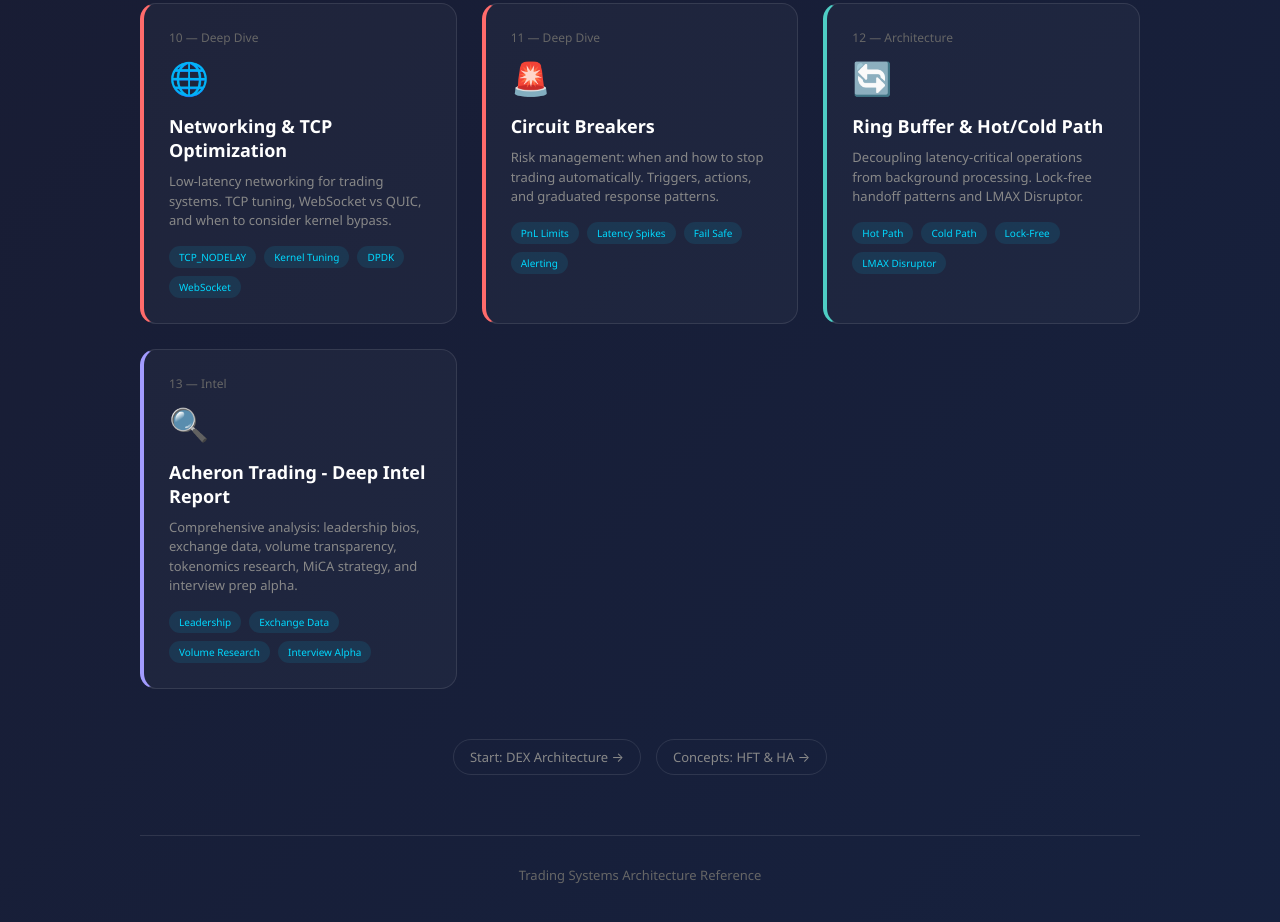
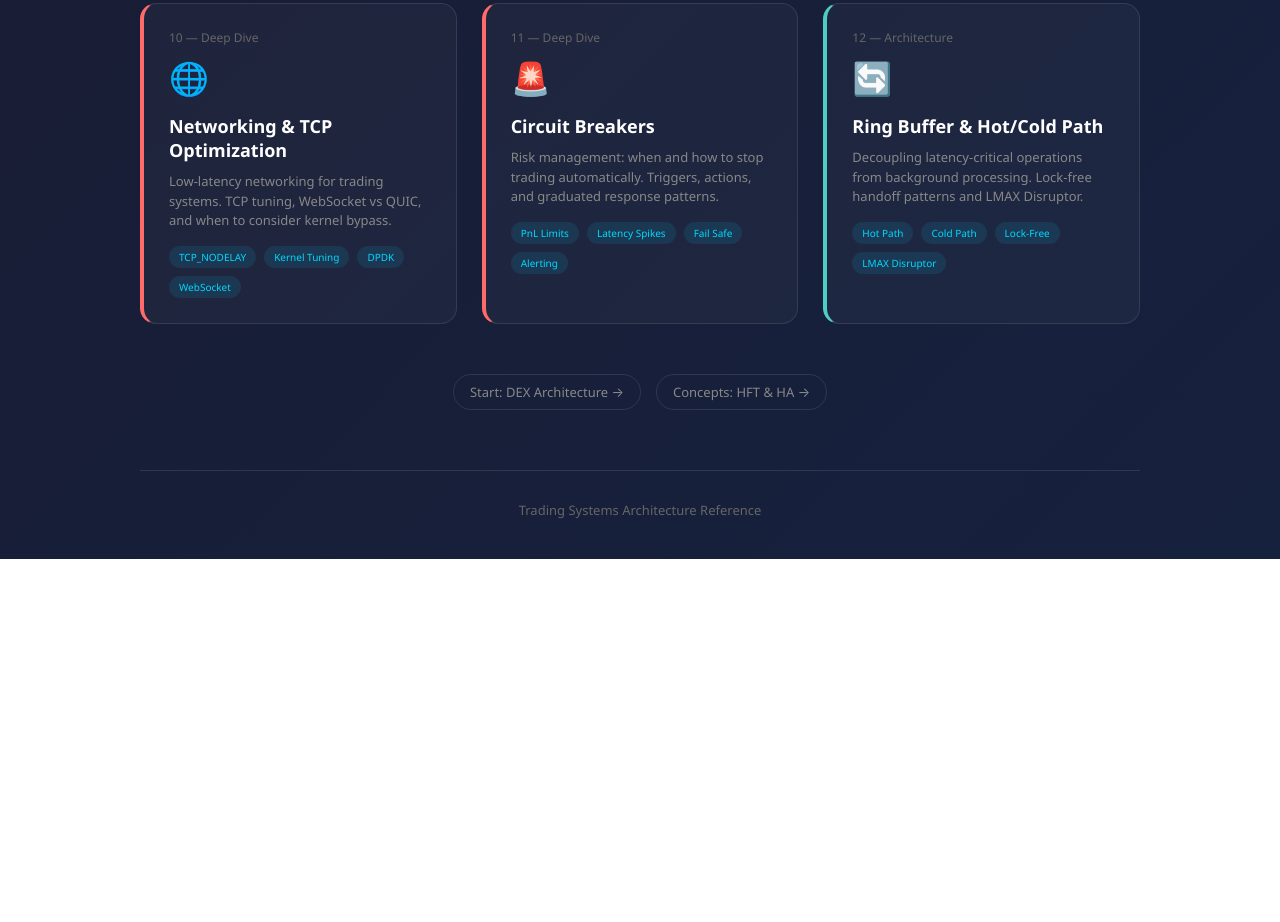
Before and after one commit to bubut-dev/mm-architecture, a plain HTML site: page index.html in a window 1280 px wide. Shown: the part 1381-2303 px from the top of the page. After the commit the page ends 1940 px from the top, so only its background shows below. Drawn offline with Linux system fonts and the light colour scheme.

Commit message:
Remove Acheron intel card from index

```diff
--- a/index.html
+++ b/index.html
@@ -405,22 +405,6 @@
                 </div>
             </a>
 
-            <!-- Card 13: Acheron Deep Intel -->
-            <a href="acheron-deep-intel.html" class="card concepts">
-                <div class="card-number">13 — Intel</div>
-                <div class="card-icon">🔍</div>
-                <div class="card-title">Acheron Trading - Deep Intel Report</div>
-                <div class="card-desc">
-                    Comprehensive analysis: leadership bios, exchange data, volume transparency,
-                    tokenomics research, MiCA strategy, and interview prep alpha.
-                </div>
-                <div class="card-topics">
-                    <span class="topic-tag">Leadership</span>
-                    <span class="topic-tag">Exchange Data</span>
-                    <span class="topic-tag">Volume Research</span>
-                    <span class="topic-tag">Interview Alpha</span>
-                </div>
-            </a>
         </div>
 
         <div class="quick-links">
```
